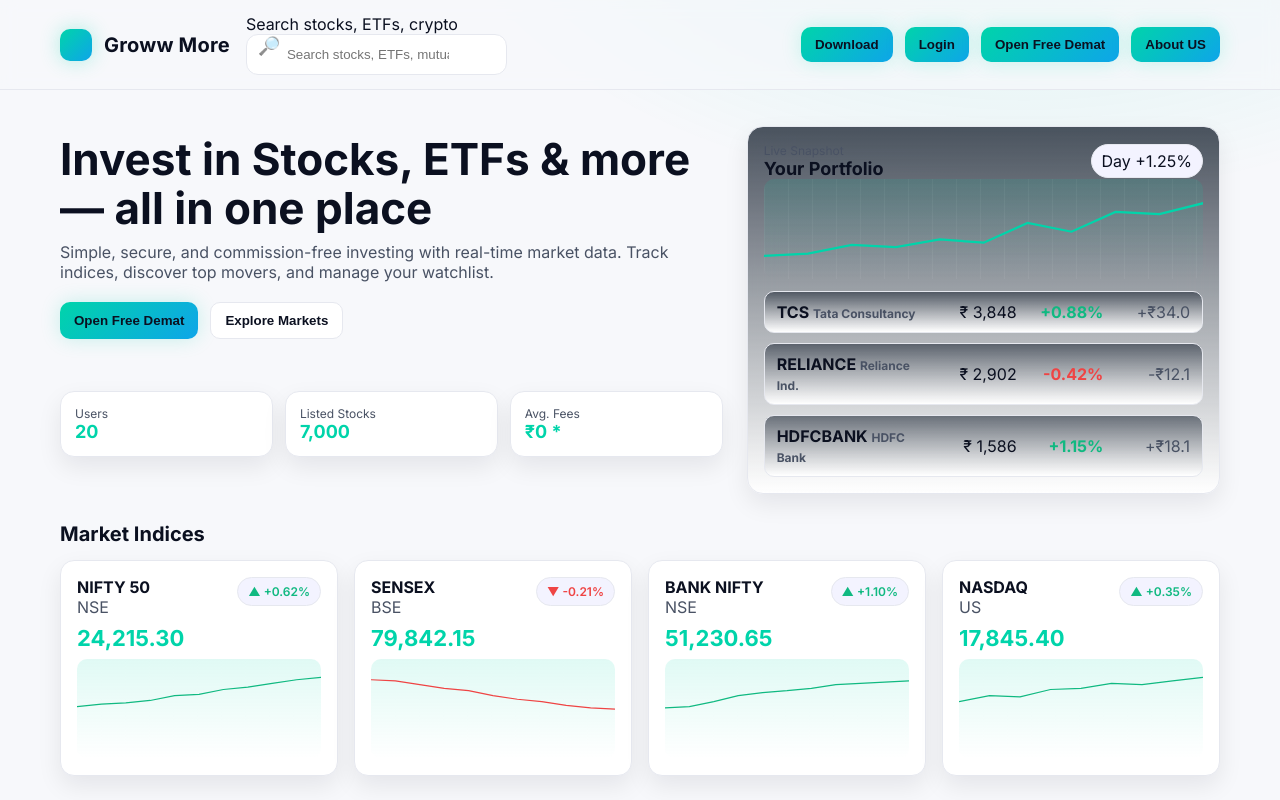
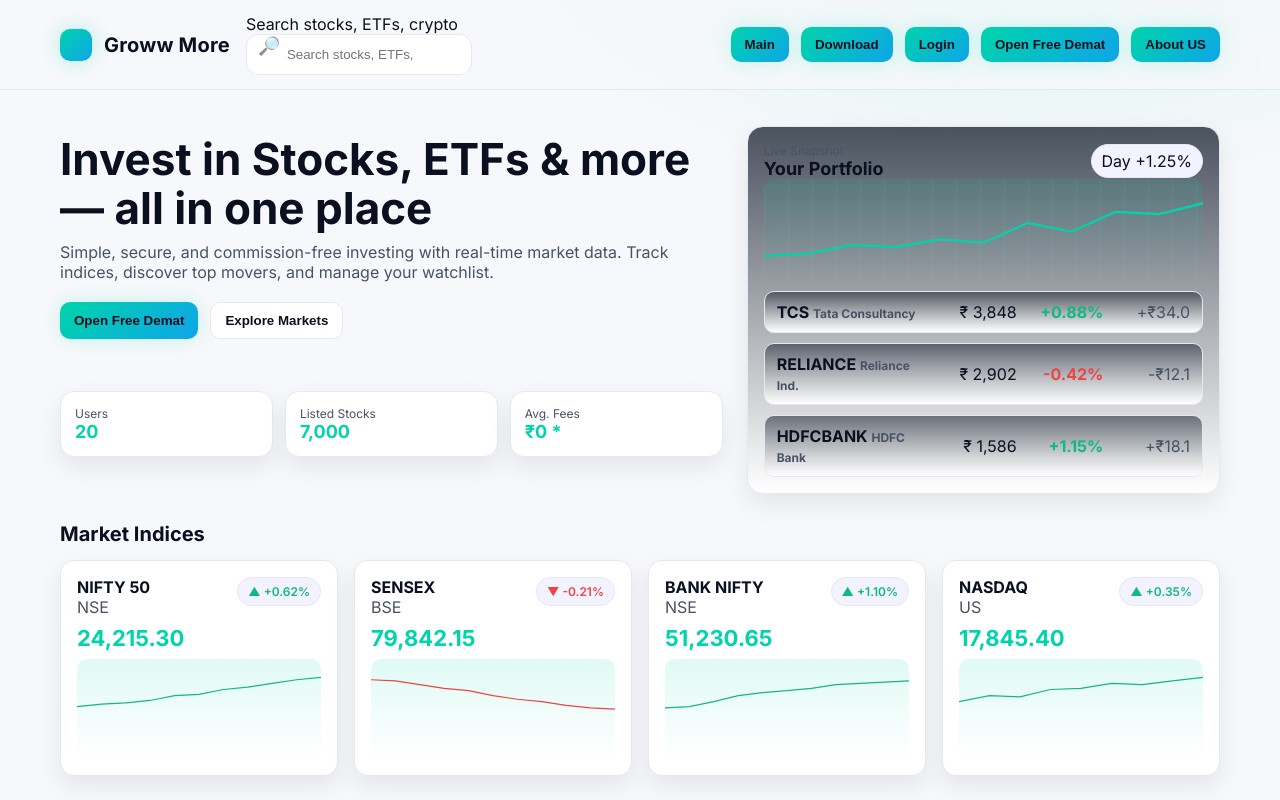
Before and after one commit to Aditya1401-sk/Stock-exchange, a plain HTML site: page index.html in a window 1280 px wide. Shown: the top 800 px of the page. Drawn offline with Linux system fonts and the light colour scheme.

Commit message:
Update index.html

```diff
--- a/index.html
+++ b/index.html
@@ -484,6 +484,7 @@
         </div>
         <div class="space"></div>
         <div class="nav-links" id="navLinks">
+          <button class="btn primary"><a href="main.html">Main</a></button>
           <button class="btn primary">Download</button>
           <button class="btn primary"><a href="login.html">Login</a></button>
           <button class="btn primary"><a href="signup.html">Open Free Demat</a></button>
@@ -895,4 +896,5 @@
 
 
 </body>
+
 </html>
```
